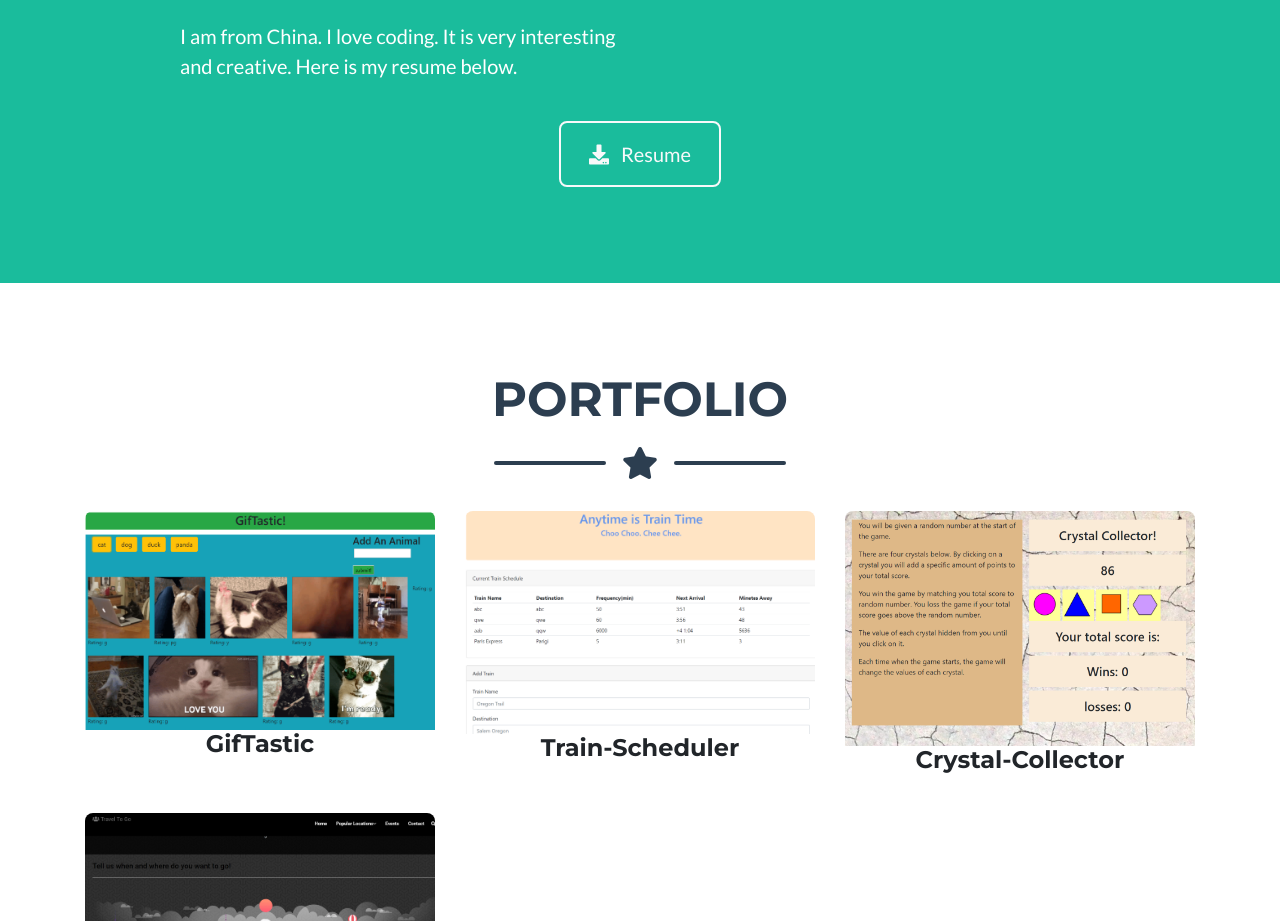
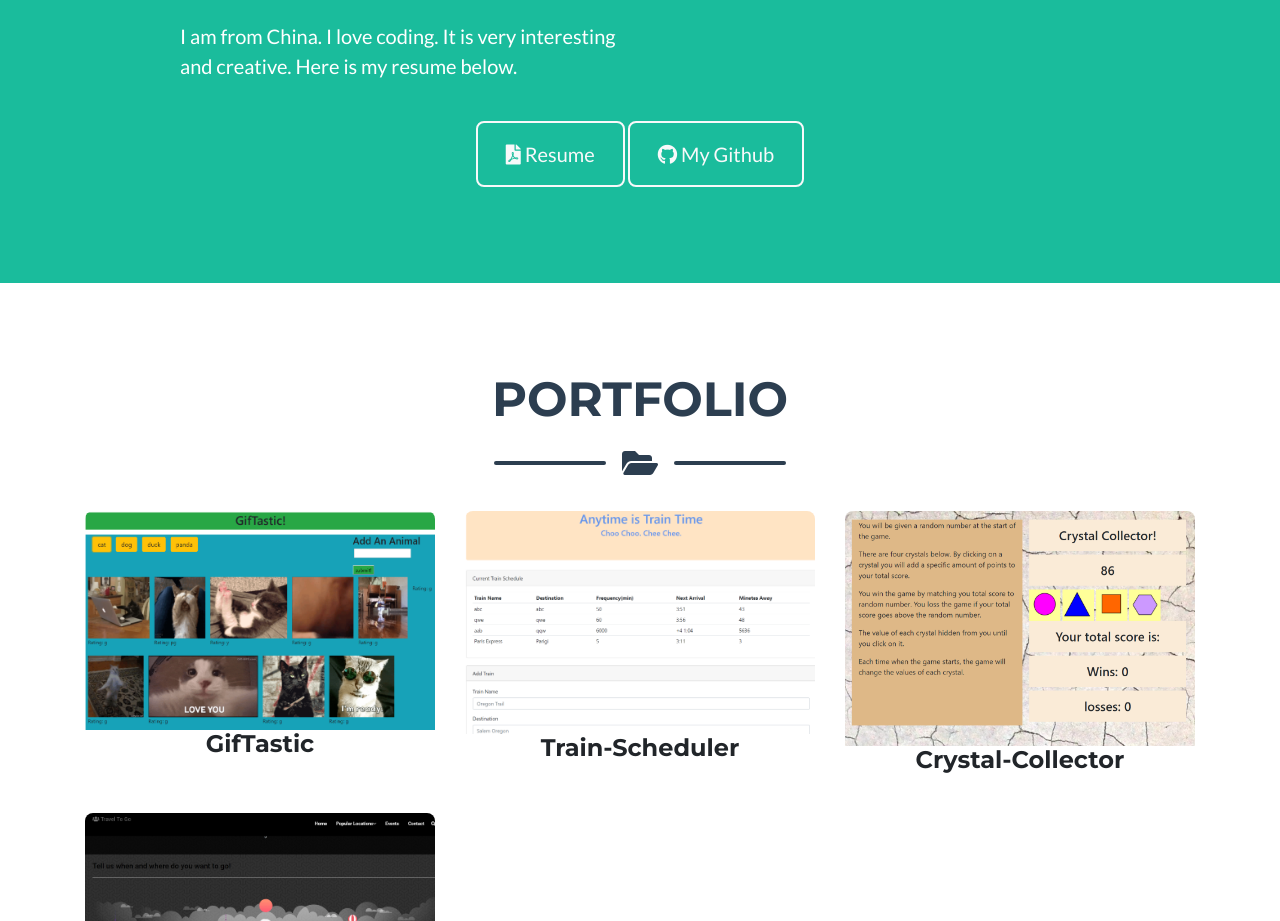
Before and after one commit to weiminyang/Portfolio, a website with bundled scripts: page index.html in a window 1280 px wide. Shown: the part 972-1893 px from the top of the page. Built offline with nearby package versions, Linux system fonts and the light colour scheme.

Commit message:
add github

```diff
--- a/index.html
+++ b/index.html
@@ -18,6 +18,7 @@
   <!-- Theme CSS -->
   <link href="css/freelancer.min.css" rel="stylesheet">
   <link href="vendor/fontawesome-free/css/style.css" rel="stylesheet" type="text/css">
+
 
 </head>
 
@@ -93,8 +94,12 @@
         <!-- About Section Button -->
         <div class="text-center mt-4">
           <a class="btn btn-xl btn-outline-light" href="https://drive.google.com/file/d/1mh7RZ_GgQ2JILqk4a_CryeYDwgzAcZ34/view?usp=sharing">
-            <i class="fas fa-download mr-2"></i>
+            <i class="fas fa-file-pdf"></i>
             Resume
+          </a>
+          <a class="btn btn-xl btn-outline-light" href="https://github.com/weiminyang">
+            <i class="fab fa-github"></i>
+            My Github
           </a>
         </div>
 
@@ -112,7 +117,7 @@
       <div class="divider-custom">
         <div class="divider-custom-line"></div>
         <div class="divider-custom-icon">
-          <i class="fas fa-star"></i>
+          <i class="fas fa-folder-open"></i>
         </div>
         <div class="divider-custom-line"></div>
       </div>
```
